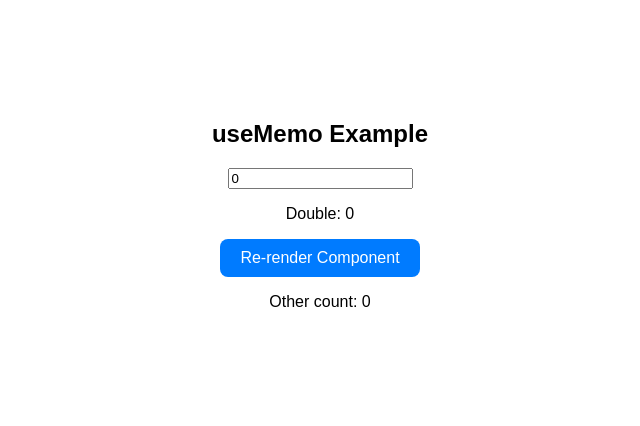
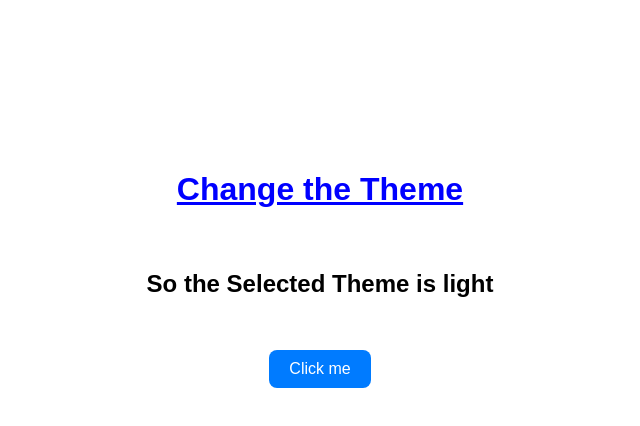
Before and after one commit to digidense/React_Upskilling_Jinisha, a React (Vite) app in the folder myreactProject/: page / in a window 1280 px wide. Shown: the top 426 px of the page, without its empty margins (320-960 px from the left). Built offline with nearby package versions, Linux system fonts and the light colour scheme.

Commit message:
UseContext

```diff
--- a/myreactProject/src/App.jsx
+++ b/myreactProject/src/App.jsx
@@ -2,14 +2,25 @@ import Hookuseeffect from "./Hookuseeffect";
 import Hookusestate from "./Hookusestate";
 import FocusInput from './Hookuseref';
 import UseMemoExample from './Hookusememo';
-function App(){
+import Container from './HookUseContext/Container';
+import React, { createContext, use, useState } from "react";
+
+export const ThemeContext = createContext();
+
+function App() {
+
+    const[theme, setTheme]=useState('light')
 
     return <>
-     {/* <Hookusestate/> */}
-     {/* <Hookuseeffect/> */}
-     {/* <Hookusestate/> */}
-     {/* <FocusInput/> */}
-     <UseMemoExample/>
+        {/* <Hookusestate/> */}
+        {/* <Hookuseeffect/> */}
+        {/* <Hookusestate/> */}
+        {/* <FocusInput/> */}
+        {/* <UseMemoExample/> */}
+        <ThemeContext.Provider value={{theme, setTheme}}>
+            <Container/>
+        </ThemeContext.Provider>
+
     </>
 }
 
--- /dev/null
+++ b/myreactProject/src/HookUseContext/Container.jsx
@@ -0,0 +1,14 @@
+import React from 'react'
+import { useContext } from 'react'
+import Users from './Users'
+
+const Container = () => {
+  return (
+    <div>
+        <Users/>
+    </div>
+
+  )
+}
+
+export default Container
--- /dev/null
+++ b/myreactProject/src/HookUseContext/Users.jsx
@@ -0,0 +1,25 @@
+import React from 'react'
+import { useContext } from 'react'
+import { ThemeContext } from '../App'
+
+const Users = () => {
+  const {theme, setTheme}= useContext(ThemeContext)
+
+  const changeTheme=()=>(setTheme(curr=>curr==='light'?'dark':'light'))
+
+  return (
+    <div>
+      <h1 style={{color:'blue'}}> <u>Change the Theme</u></h1>
+      <h2 style={{backgroundColor:theme==='light'?'#ffffff':'#000000',
+        color:theme==='light'?'#000000':'#ffffff',
+        height:"40px",width:"400px",padding:"20px"
+      }}>So the Selected Theme is {theme}</h2>
+      <button onClick={changeTheme}>Click me</button>
+
+    </div>
+
+
+  )
+}
+
+export default Users
```
